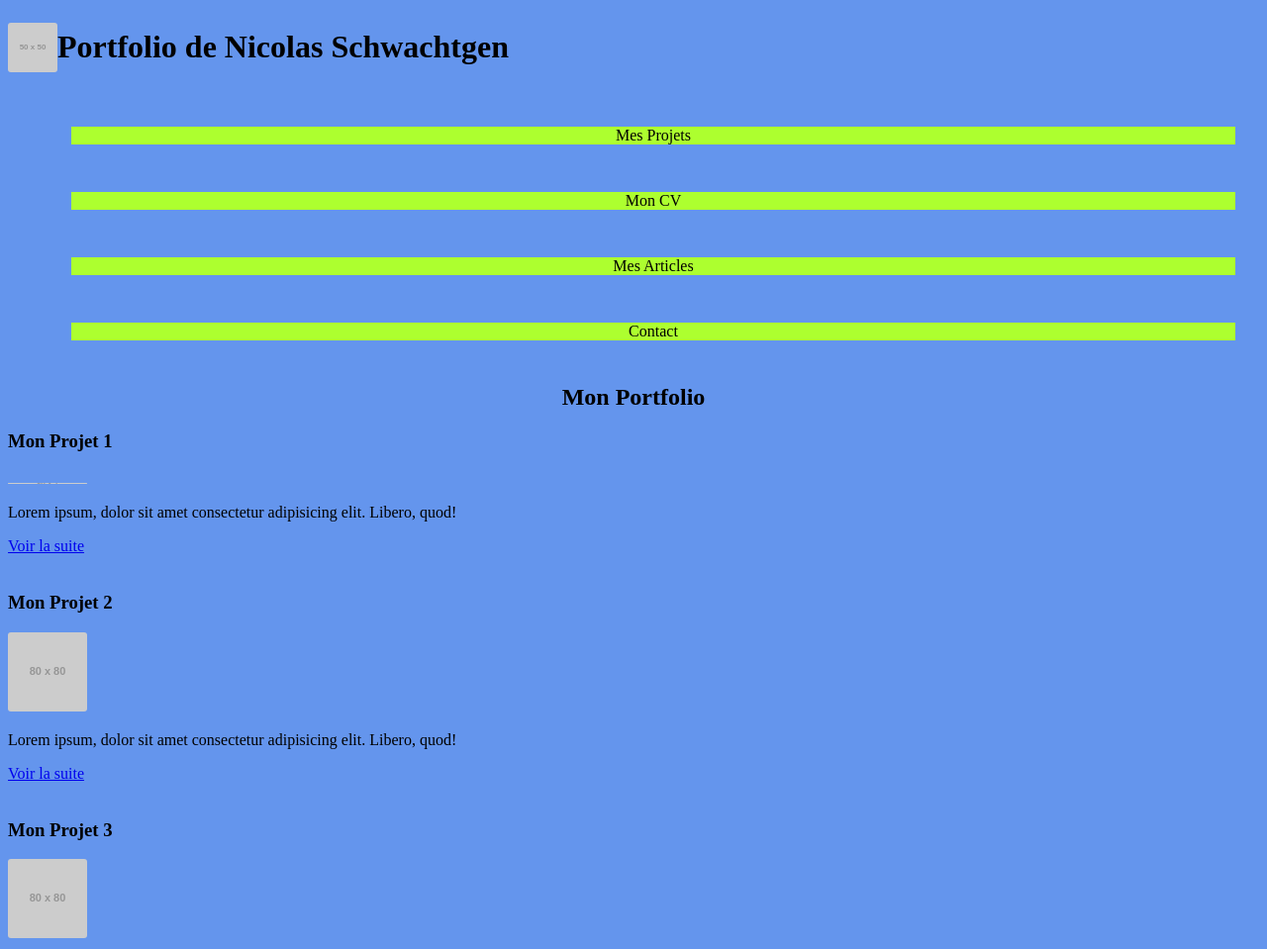
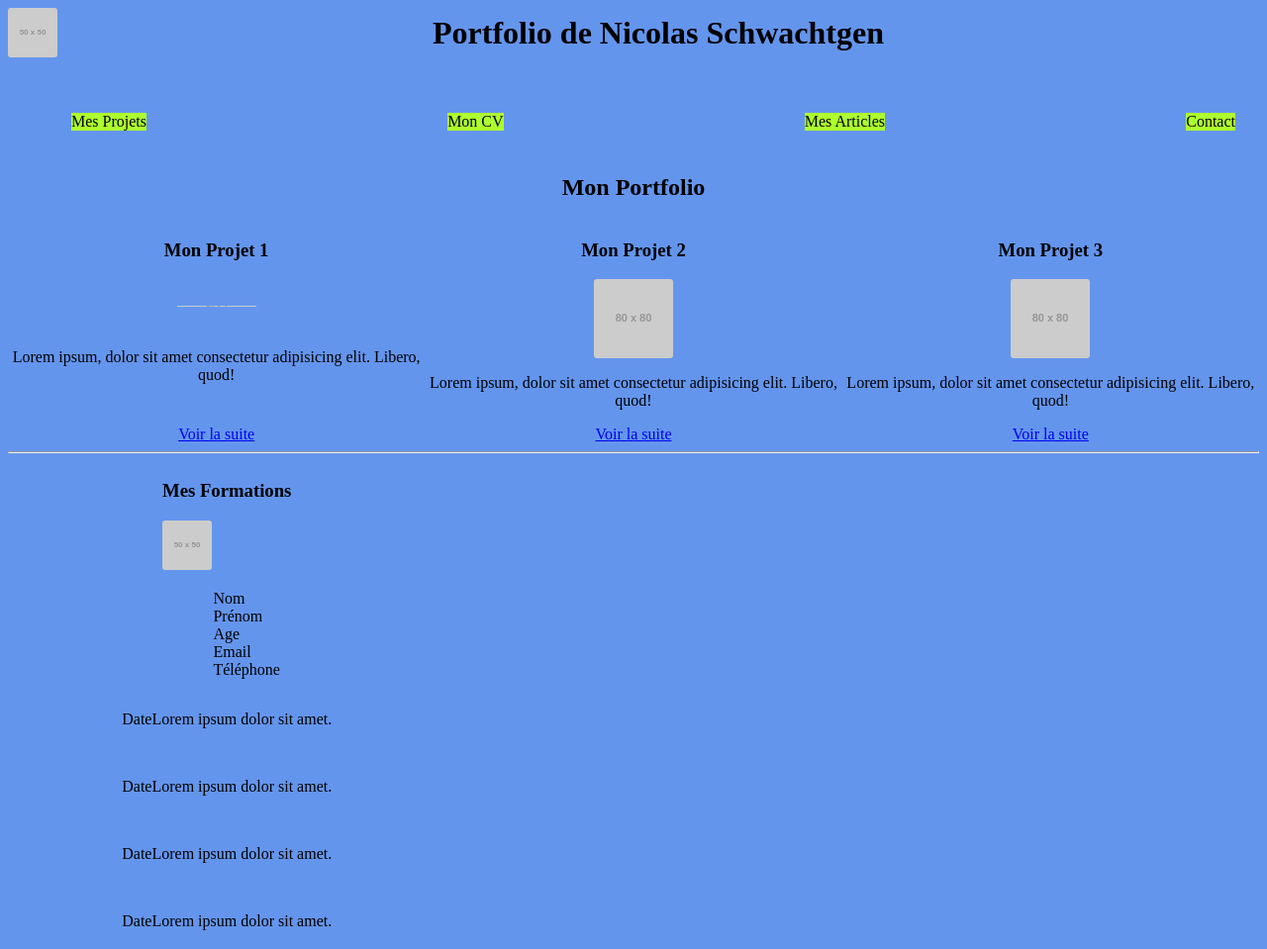
Before and after one commit to smectaz/DonkeySchool, a plain HTML site: page integration/index.html in a window 1280 px wide. Shown: the top 959 px of the page at 99% size. Drawn offline with Linux system fonts and the light colour scheme; placeholder pictures from the web are drawn by us.

Commit message:
update style.css for section, form and footer

```diff
--- a/integration/index.html
+++ b/integration/index.html
@@ -28,6 +28,7 @@
     <h2>Mon Portfolio</h2>
 
     <main>
+        <div class="projet">
             <section id="projet">
                 <h3>Mon Projet 1</h3>
                 <img src="https://via.placeholder.com/80/0000FF" alt="Image d'un Projet" />
@@ -48,9 +49,13 @@
                 <p>Lorem ipsum, dolor sit amet consectetur adipisicing elit. Libero, quod!</p>
                 <a href="#">Voir la suite</a>
             </section>
+        </div>
         <hr>
+        <section>
+            <div>
                 <h3 id="cv">Mes Formations</h3>
                 <img src="https://via.placeholder.com/50" alt="Photo de la Personne" />
+            </div>
             <ul>
                 <li>Nom</li>
                 <li>Prénom</li>
@@ -58,18 +63,14 @@
                 <li>Email</li>
                 <li>Téléphone</li>
             </ul>
-
-        <span>Date</span>
-        <p>Lorem ipsum dolor sit amet.</p>
+            <p><span>Date</span>Lorem ipsum dolor sit amet.</p>
             <br>
-        <span>Date</span>
-        <p>Lorem ipsum dolor sit amet.</p>
+            <p><span>Date</span>Lorem ipsum dolor sit amet.</p>
             <br>
-        <span>Date</span>
-        <p>Lorem ipsum dolor sit amet.</p>
+            <p><span>Date</span>Lorem ipsum dolor sit amet.</p>
             <br>
-        <span>Date</span>
-        <p>Lorem ipsum dolor sit amet.</p>
+            <p><span>Date</span>Lorem ipsum dolor sit amet.</p>
+        </section>
         <hr>
         <article id="article">
             <h3>Mes Articles 1</h3>
@@ -87,6 +88,7 @@
             <a href="#">77 commentaires</a>
         </article>
         <hr>
+    </main>
     <h3 id="contact">Contactez Moi</h3>
     <form action="#">
         <label for="name">Nom et Prénom</label>
@@ -96,7 +98,7 @@
         <textarea name="message" id="mot" cols="30" rows="10"></textarea>
         <input type="button" value="Envoyer">
     </form>
-    </main>
+
     <hr>
     <footer>
         <a href="#" title="Revenir au Début">www.monportfolio.com</a>
--- a/integration/style.css
+++ b/integration/style.css
@@ -14,7 +14,8 @@ header {
 }
 
 h1,
-h2 {
+h2,
+h3 {
     text-align: center;
 }
 
@@ -37,15 +38,25 @@ li {
 }
 
 
-/*article en colonne
+/*main en colonne*/
 
-main {
+section,
+article,
+form,
+footer {
     display: flex;
     flex-direction: column;
-}*/
+    align-items: center;
+}
 
-p {
-    text-align: left;
+section ul {
+    display: flex;
+    flex-direction: column;
+}
+
+p,
+span {
+    text-align: center;
 }
 
 
@@ -95,11 +106,25 @@ img:first-of-type {
 
 @media screen and (min-width: 600px) {
     body {
-        background-color: cornflowerblue
+        background-color: cornflowerblue;
     }
-    ul {
+    header {
+        margin-bottom: 2rem;
+    }
+    h1 {
+        margin: auto;
+    }
+    nav ul {
+        flex-direction: row;
+        justify-content: space-between;
+        margin: auto;
+    }
+    .projet {
         display: flex;
         flex-direction: row;
+    }
+    section {
         justify-content: space-between;
+        width: 35%;
     }
 }
```
Lines whose indentation alone changed are shown as unchanged.
